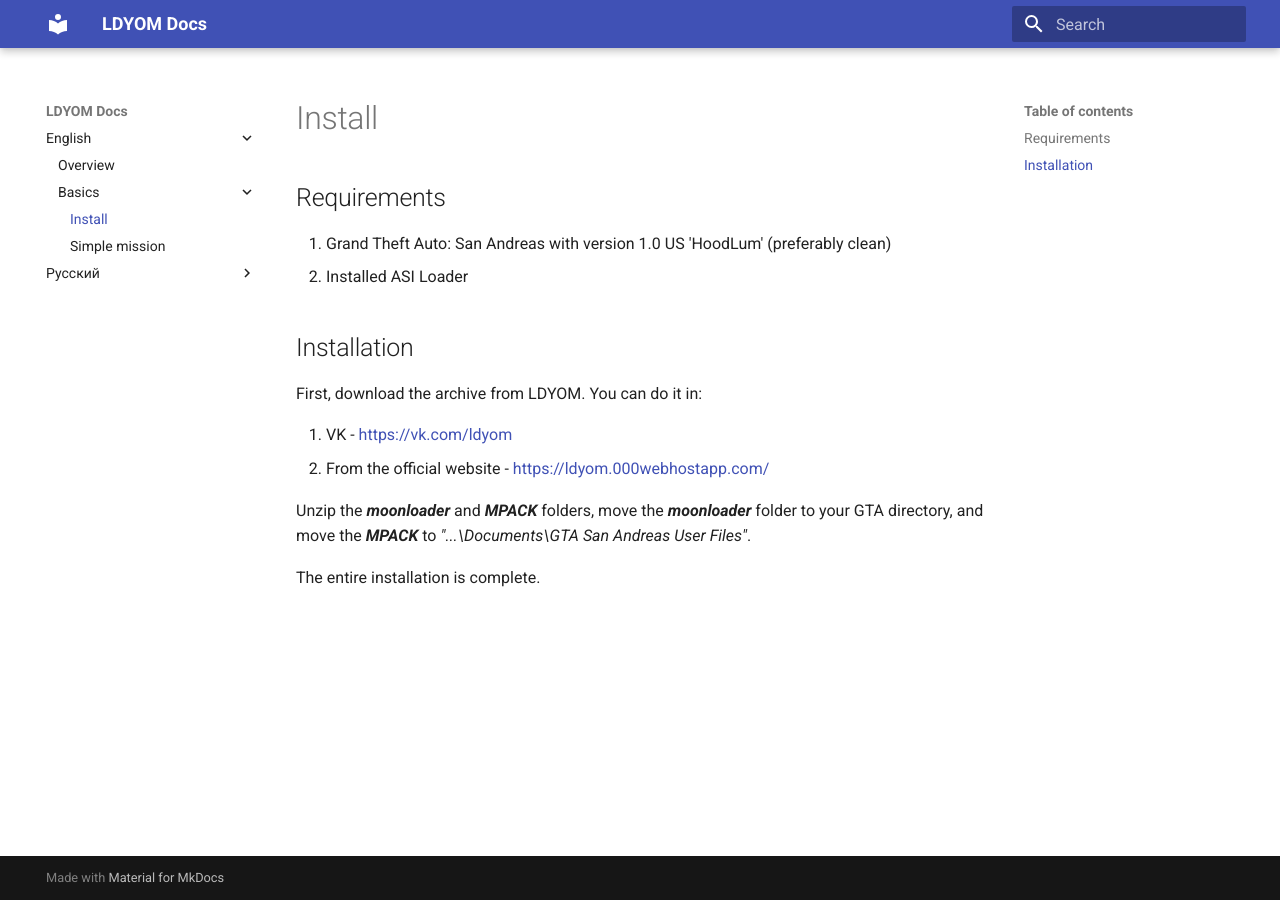
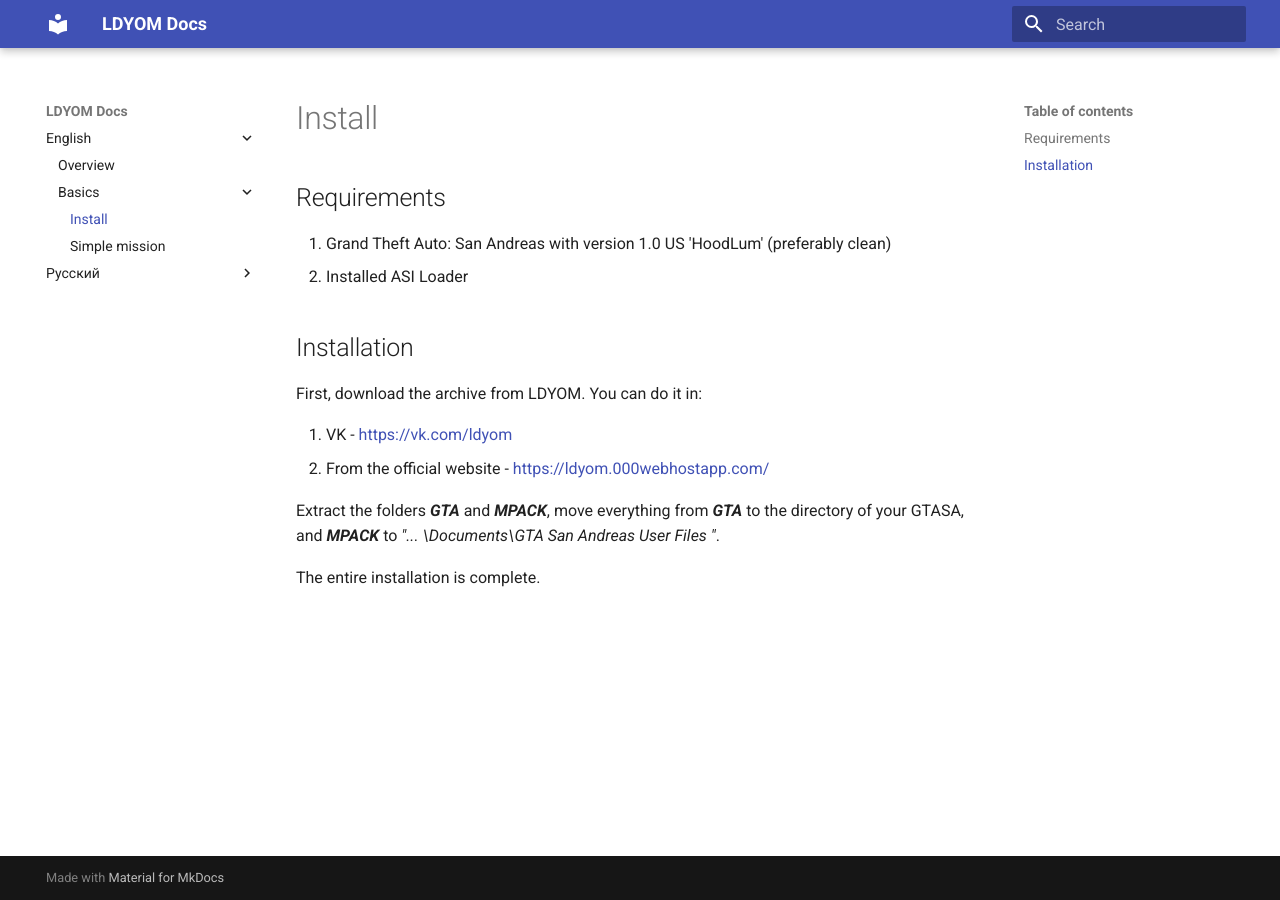
Before and after one commit to MGeymer/LDYOM_DOC, an MkDocs documentation site: the page built from docs/en/Basics/install.md, in a window 1280 px wide. Built offline with MkDocs 1.6.1 and Material for MkDocs 9.7.7, drawn with Linux system fonts in a browser that asks for light colours.

Commit message:
Docs 0.1.1

```diff
--- a/docs/en/Basics/install.md
+++ b/docs/en/Basics/install.md
@@ -8,6 +8,6 @@
 1. VK - https://vk.com/ldyom
 2. From the official website - https://ldyom.000webhostapp.com/
 
-Unzip the ***moonloader*** and ***MPACK*** folders, move the ***moonloader*** folder to your GTA directory, and move the ***MPACK*** to *"...\Documents\GTA San Andreas User Files"*.
+Extract the folders ***GTA*** and ***MPACK***, move everything from ***GTA*** to the directory of your GTASA, and ***MPACK*** to *"... \Documents\GTA San Andreas User Files "*.
 
 The entire installation is complete.
```
Also changed, not shown: README.md (added, +1 -0 lines), docs/ru/Basics/install.md (+1 -1 lines).
